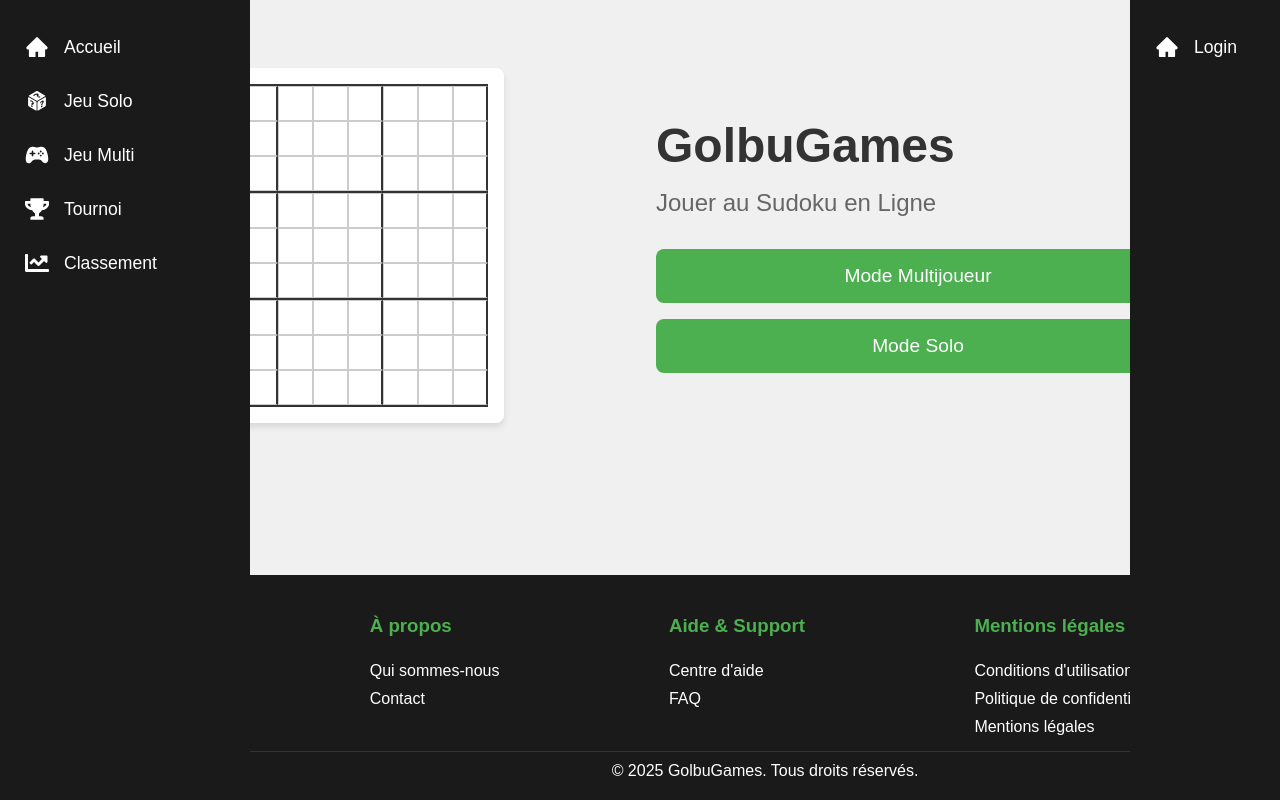
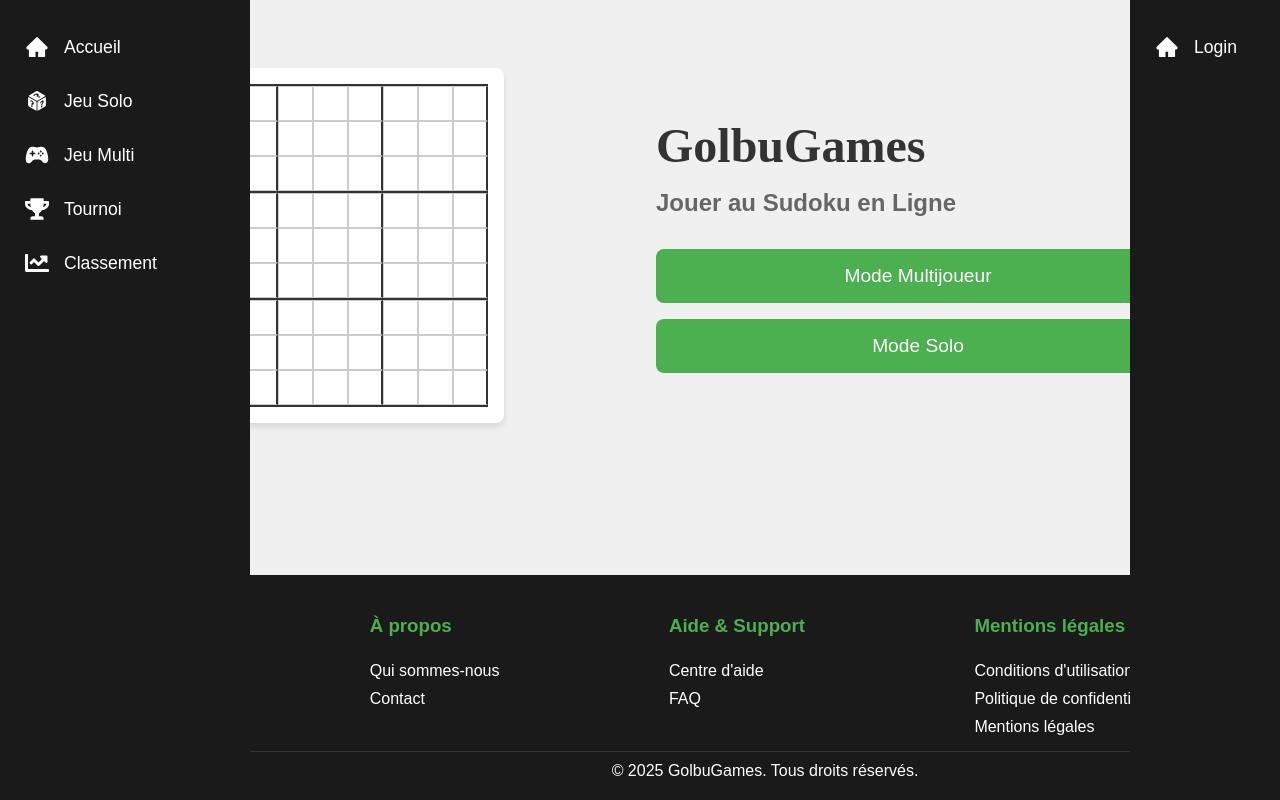
Before and after one commit to Yurhigz/GolbuGames, a React (Create React App) app in the folder frontend/my-app/: page / in a window 1280 px wide. Built offline with nearby package versions, Linux system fonts and the light colour scheme.

Commit message:
Ajout de font

```diff
--- a/frontend/my-app/package.json
+++ b/frontend/my-app/package.json
@@ -3,6 +3,8 @@
   "version": "0.1.0",
   "private": true,
   "dependencies": {
+    "@fontsource/alegreya": "^5.2.6",
+    "@fontsource/imprima": "^5.2.6",
     "@testing-library/dom": "^10.4.0",
     "@testing-library/jest-dom": "^6.6.3",
     "@testing-library/react": "^16.3.0",
--- a/frontend/my-app/src/pages/Invite.js
+++ b/frontend/my-app/src/pages/Invite.js
@@ -18,7 +18,7 @@ const Invite = () => {
     <div className="invite-container">
       <Card>
         <CardContent className="invite-content">
-          <h1 className="invite-title">Invitation à une partie</h1>
+          <h1 className="invite-title title">Invitation à une partie</h1>
           <p className="invite-subtitle">
             Rejoignez une partie avec le code : <span className="room-id">{id}</span>
           </p>
--- a/frontend/my-app/src/pages/Leaderboard.js
+++ b/frontend/my-app/src/pages/Leaderboard.js
@@ -21,7 +21,7 @@ const Leaderboard = () => {
 
   return (
     <div className="leaderboard-container">
-      <h1 className="leaderboard-title">Classement</h1>
+      <h1 className="leaderboard-title title">Classement</h1>
       <div className="leaderboard-wrapper">
         <Card className="leaderboard-card">
           <CardContent>
--- a/frontend/my-app/src/pages/Multi.js
+++ b/frontend/my-app/src/pages/Multi.js
@@ -30,13 +30,13 @@ const Multi = () => {
 
   return (
     <div className="multi-container">
-      <h1 className="multi-title">Multijoueur Sudoku</h1>
+      <h1 className="multi-title title">Multijoueur Sudoku</h1>
 
       <div className="multi-options">
         {/* Matchmaking */}
         <Card>
           <CardContent>
-            <h2 className="option-title">Matchmaking</h2>
+            <h2 className="option-title subtitle">Matchmaking</h2>
             <p className="option-description">
               Rejoignez une partie aléatoire contre un autre joueur en ligne.
             </p>
@@ -47,7 +47,7 @@ const Multi = () => {
         {/* Inviter un ami */}
         <Card>
           <CardContent>
-            <h2 className="option-title">Inviter un ami</h2>
+            <h2 className="option-title subtitle">Inviter un ami</h2>
             <p className="option-description">
               Créez un lien d'invitation à partager.
             </p>
--- a/frontend/my-app/src/pages/Tournament.js
+++ b/frontend/my-app/src/pages/Tournament.js
@@ -3,7 +3,7 @@ import React from 'react';
 const Tournament = () => {
     return (
         <div>
-            <h2>Tournoi</h2>
+            <h2 className="title">Tournoi</h2>
             {/* Contenu du tournoi */}
         </div>
     );
--- a/frontend/my-app/src/pages/homepage.js
+++ b/frontend/my-app/src/pages/homepage.js
@@ -21,7 +21,7 @@ const Home = () => {
                     </div>
                 </div>
                 <div className="welcome-section">
-                    <h1>GolbuGames</h1>
+                    <h1 className="title">GolbuGames</h1>
                     <p className="subtitle">Jouer au Sudoku en Ligne</p>
                     <div className="game-modes">
                         <Link to="/multi" className="mode-button">Mode Multijoueur</Link>
--- a/frontend/my-app/src/styles.css
+++ b/frontend/my-app/src/styles.css
@@ -18,5 +18,18 @@ body {
 
 .main-content {
     flex: 1;
+    margin-left: 0px; /* Largeur de la SideNav */
     padding: 20px;
 }
+
+.title {
+    font-family: 'Alegreya', cursive !important;
+}
+
+.subtitle {
+    font-weight: 600 !important;
+}
+
+body {
+    font-family: 'Imprima', sans-serif;
+}
```
Also changed, not shown: 1 other file (tests, documents, lock files or other folders).
